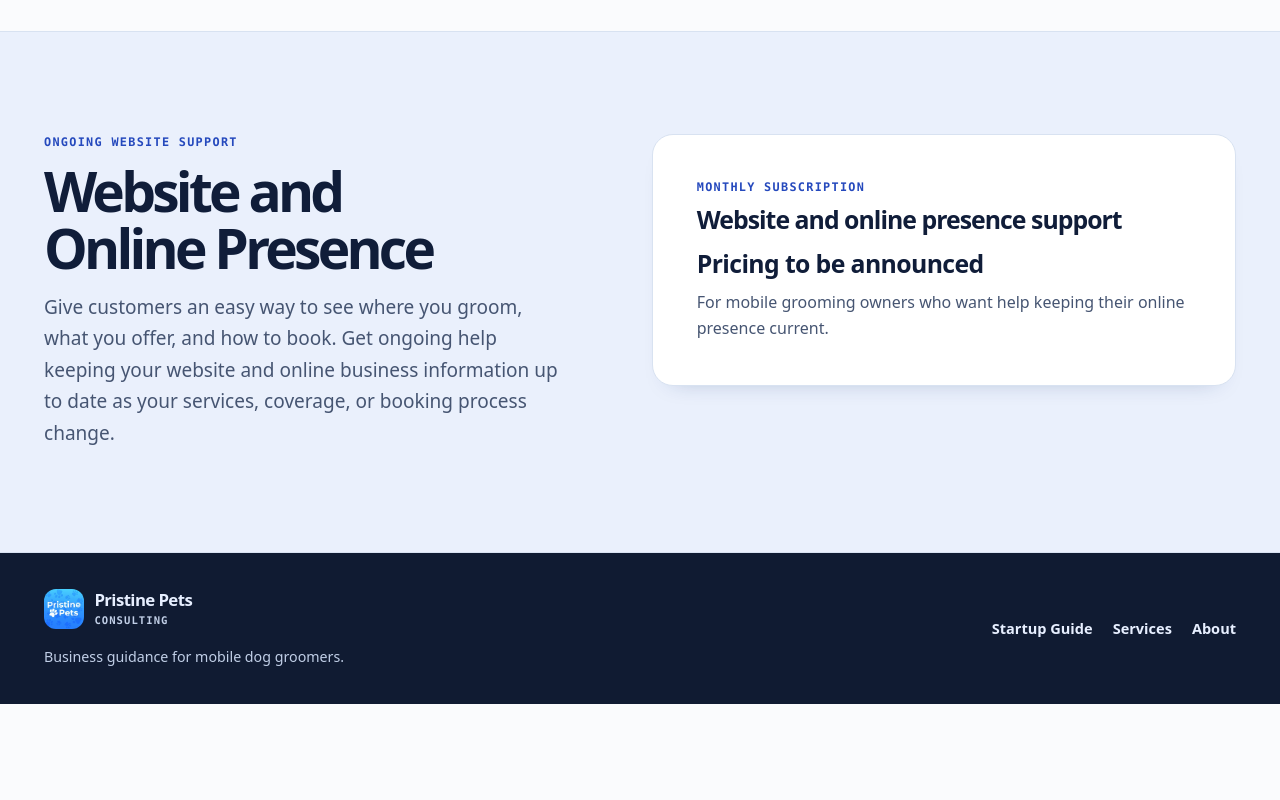
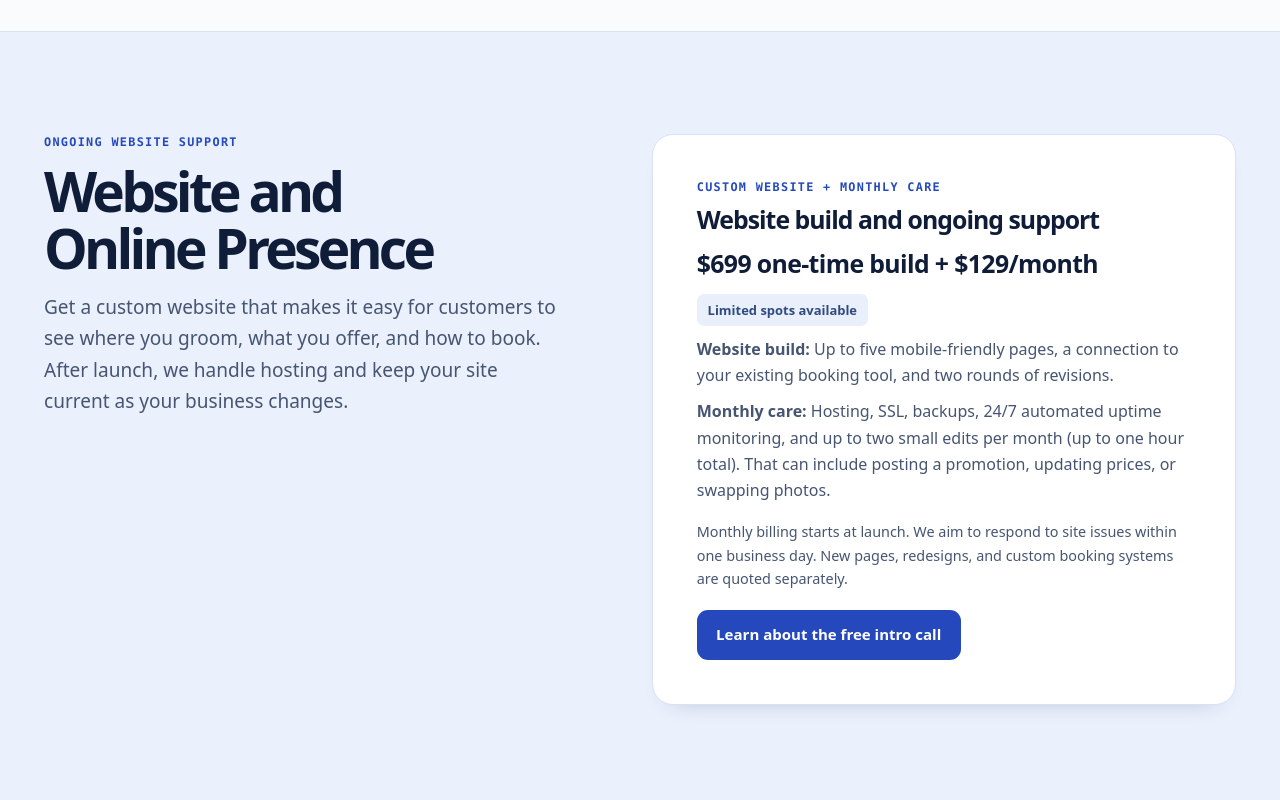
Before and after one commit to macagle20/PristinePets, a plain HTML site: page business-services/index.html in a window 1280 px wide. Shown: the part 1120-1920 px from the top of the page. Before the commit the page ends 1824 px from the top, so only its background shows below. Drawn offline with Linux system fonts and the light colour scheme.

Commit message:
Publish managed website pricing and limited availability

```diff
--- a/business-services/index.html
+++ b/business-services/index.html
@@ -21,8 +21,17 @@
 <article class="offer"><p class="eyebrow">45 minutes · virtual</p><h3>Private consulting call</h3><strong class="price">$99</strong><p class="price-note">One 45-minute video call focused on your market, budget, and stage of business.</p><p class="badge">Booking coming soon</p><p class="sales-note">Prefer the guide and two calls? <a href="../startup-guide/#startup-special">See the $199 Startup Special</a>.</p></article>
 </div></section>
 <section class="section bordered" id="website-support"><div class="wrap grid">
-<div><p class="eyebrow">Ongoing website support</p><h2>Website and Online Presence</h2><p class="lede">Give customers an easy way to see where you groom, what you offer, and how to book. Get ongoing help keeping your website and online business information up to date as your services, coverage, or booking process change.</p></div>
-<article class="offer"><p class="eyebrow">Monthly subscription</p><h3>Website and online presence support</h3><p class="option-rate">Pricing to be announced</p><p class="price-note">For mobile grooming owners who want help keeping their online presence current.</p></article>
+<div><p class="eyebrow">Ongoing website support</p><h2>Website and Online Presence</h2><p class="lede">Get a custom website that makes it easy for customers to see where you groom, what you offer, and how to book. After launch, we handle hosting and keep your site current as your business changes.</p></div>
+<article class="offer">
+<p class="eyebrow">Custom website + monthly care</p>
+<h3>Website build and ongoing support</h3>
+<p class="option-rate">$699 one-time build + $129/month</p>
+<p class="badge">Limited spots available</p>
+<p class="price-note"><strong>Website build:</strong> Up to five mobile-friendly pages, a connection to your existing booking tool, and two rounds of revisions.</p>
+<p class="price-note"><strong>Monthly care:</strong> Hosting, SSL, backups, 24/7 automated uptime monitoring, and up to two small edits per month (up to one hour total). That can include posting a promotion, updating prices, or swapping photos.</p>
+<p class="sales-note">Monthly billing starts at launch. We aim to respond to site issues within one business day. New pages, redesigns, and custom booking systems are quoted separately.</p>
+<a class="button" href="../#intro-call">Learn about the free intro call</a>
+</article>
 </div></section>
 </main><footer class="foot"><div class="wrap footer-inner">
 <div><a class="brand" href="../"><img class="mark" src="../pristine-pets-logo.webp" width="40" height="40" alt=""><span>Pristine Pets<small>Consulting</small></span></a><p>Business guidance for mobile dog groomers.</p></div>
```
Also changed, not shown: index.html (+1 -1 lines).
